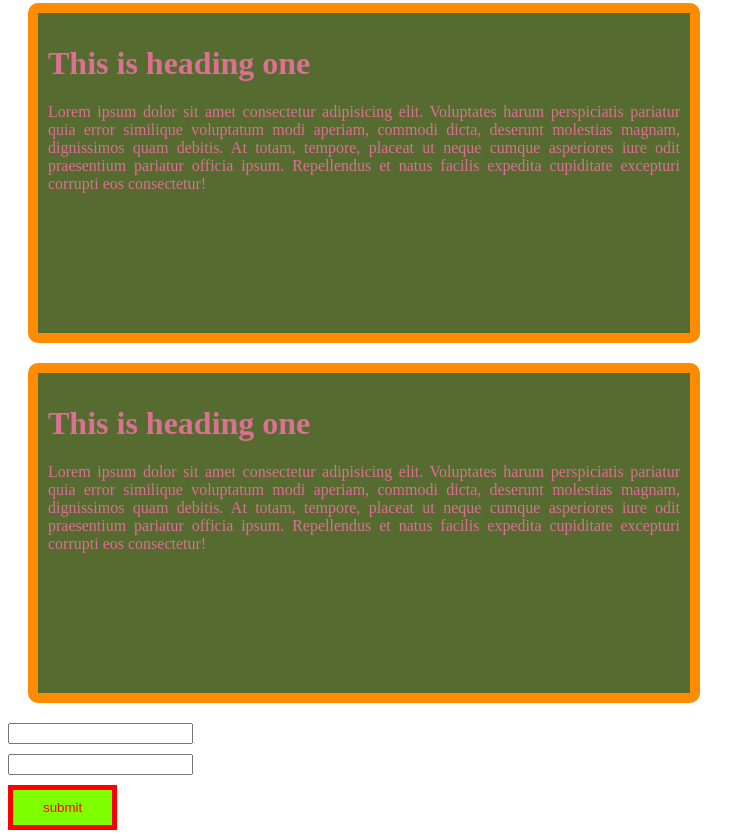
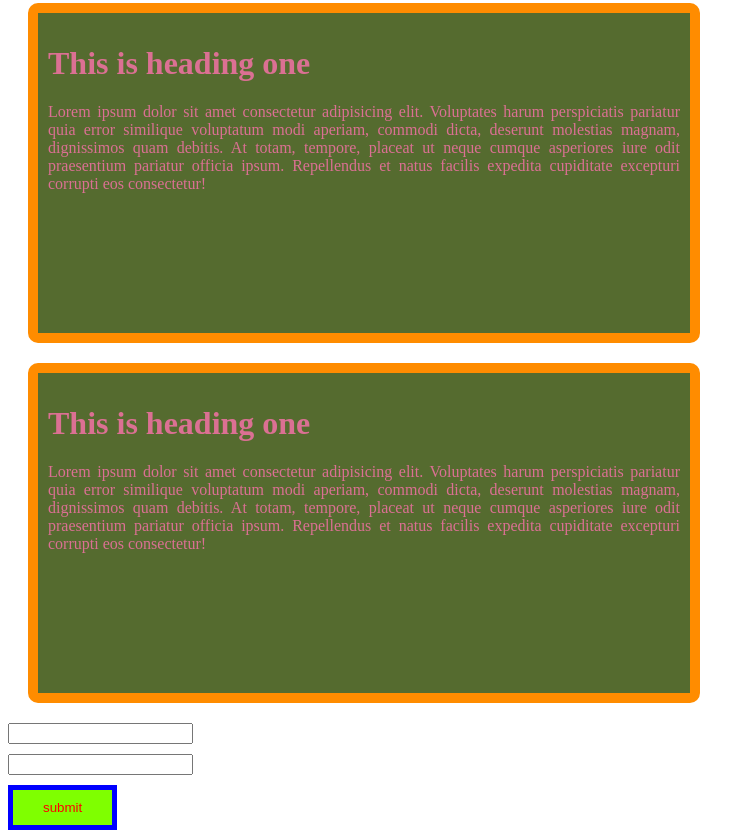
Before and after one commit to Nahid-dev7/project.one, a plain HTML site: page index.html in a window 1280 px wide. Shown: the part 1216-2056 px from the top of the page, without its empty margins (0-755 px from the left). Drawn offline with Linux system fonts and the light colour scheme.

Commit message:
color change

```diff
--- a/style.css
+++ b/style.css
@@ -58,5 +58,5 @@ input[type="submit"]{
     color: red;
     background-color: chartreuse;
     padding: 10px 30px;
-    border: 5px solid red;
+    border: 5px solid blue;
 }
```
